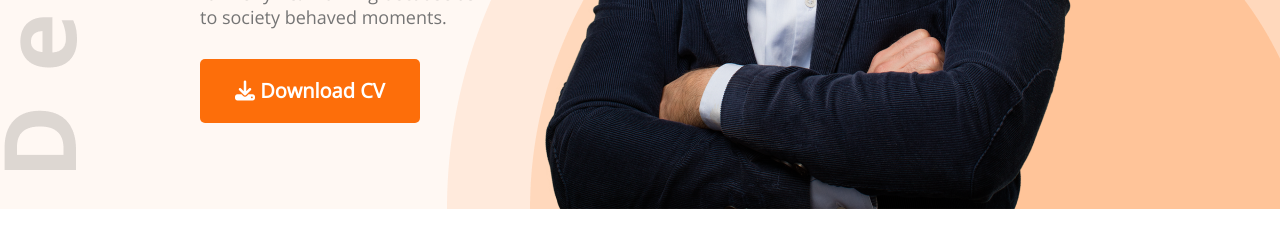
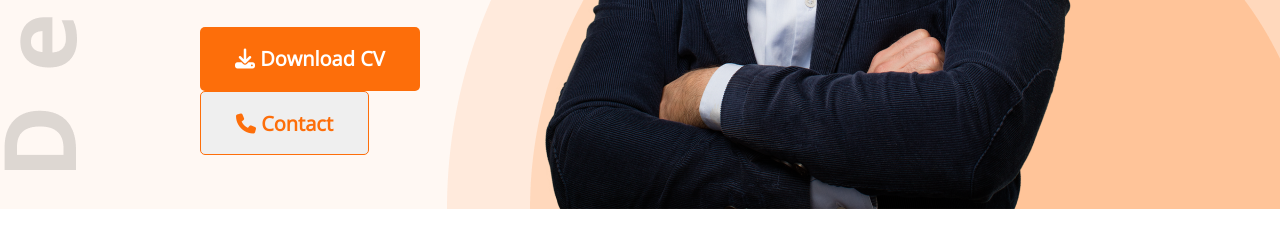
Before and after one commit to ShezanMahmud/developer-portfolio, a plain HTML site: page index.html in a window 1280 px wide. Shown: the part 631-878 px from the top of the page. Drawn offline with nearby package versions, Linux system fonts and the light colour scheme.

Commit message:
added a contact button

```diff
--- a/index.html
+++ b/index.html
@@ -44,6 +44,9 @@
           </p>
           <button class="btn-primary">
             <i class="fa-solid fa-download"></i> Download CV
+          </button>
+          <button class="btn-primary-contact">
+            <i class="fa-solid fa-phone"></i> Contact
           </button>
         </div>
         <img src="images/hardy.png" alt="" />
--- a/styles/portfolio.css
+++ b/styles/portfolio.css
@@ -13,6 +13,15 @@
   padding: 18px 35px;
   background: #fd6e0a;
   color: #ffffff;
+  font-size: 20px;
+  font-weight: 700;
+}
+.btn-primary-contact {
+  height: 64px;
+  border: 1px solid #fd6e0a;
+  border-radius: 5px;
+  padding: 18px 35px;
+  color: #fd6e0a;
   font-size: 20px;
   font-weight: 700;
 }
```
